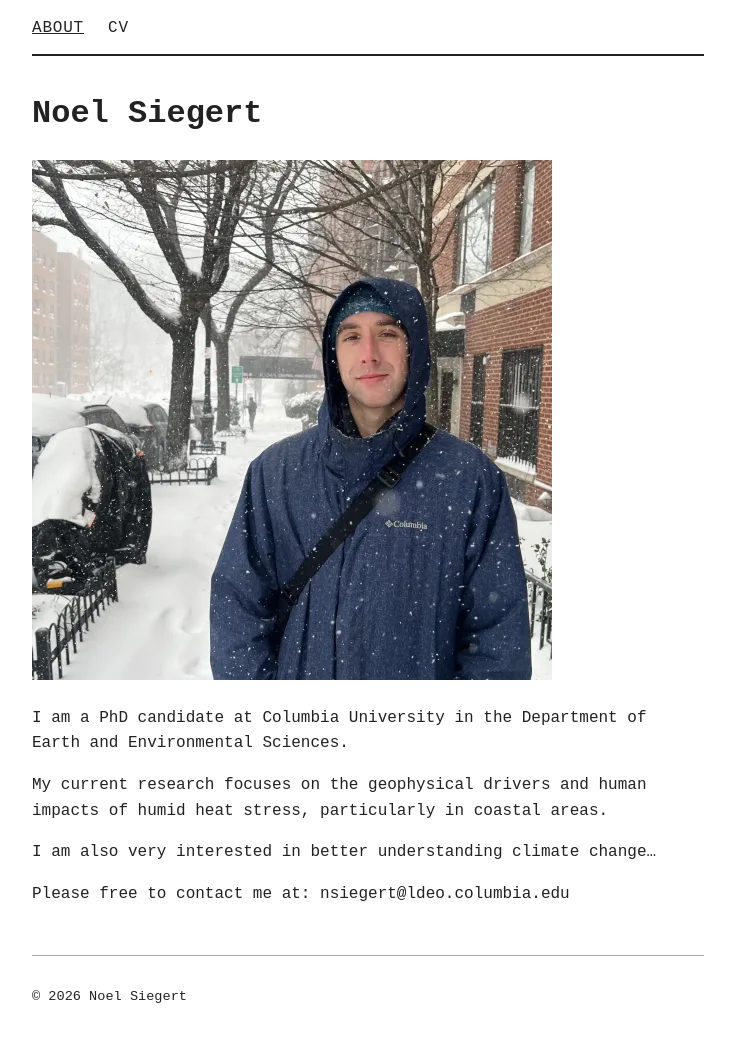
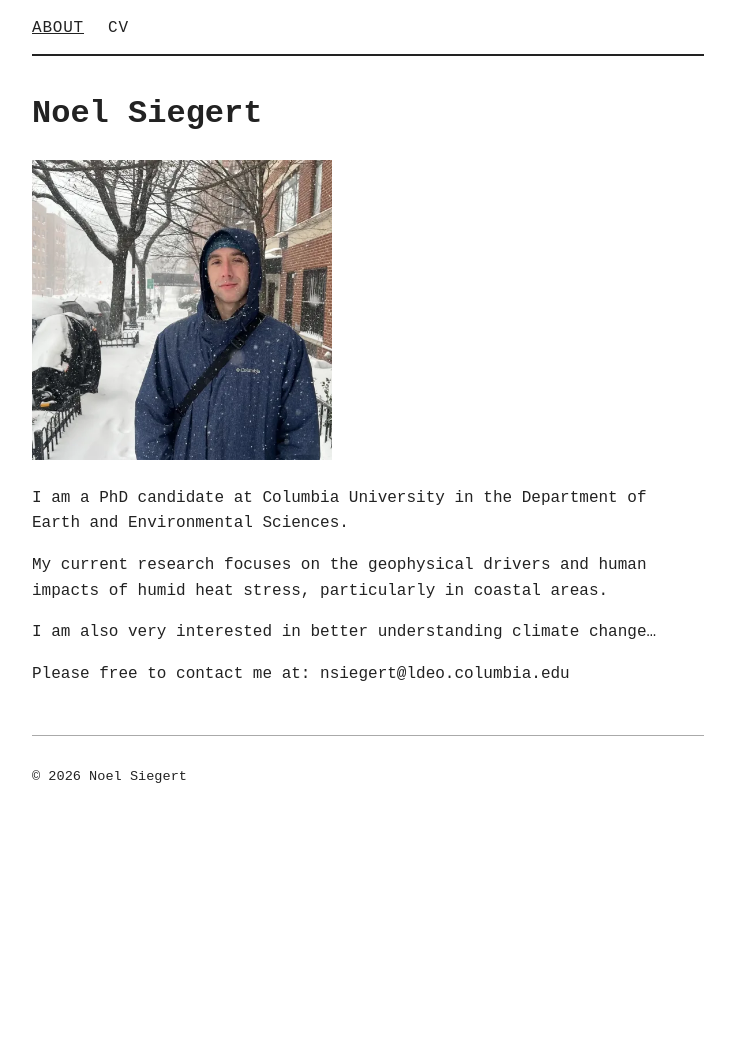
Before and after one commit to noelsiegert/noelsiegert.github.io, a Jekyll site: the page built from index.md, in a window 1280 px wide. Shown: the whole page, without its empty margins (272-1007 px from the left). Built offline with Jekyll 4.4.1, drawn with Linux system fonts in a browser that asks for light colours; after the commit the page ends 900 px from its top, so only the background shows below that.

Commit message:
Update index.md

```diff
--- a/index.md
+++ b/index.md
@@ -5,7 +5,7 @@ title: About
 
 # Noel Siegert
 
-![picture of Noel Siegert](/assets/pic_for_website.jpg)
+<img src="/assets/pic_for_website.jpg" alt="picture of Noel Siegert" width="300">
 
 I am a PhD candidate at Columbia University in the Department of Earth and Environmental Sciences.
 
```
